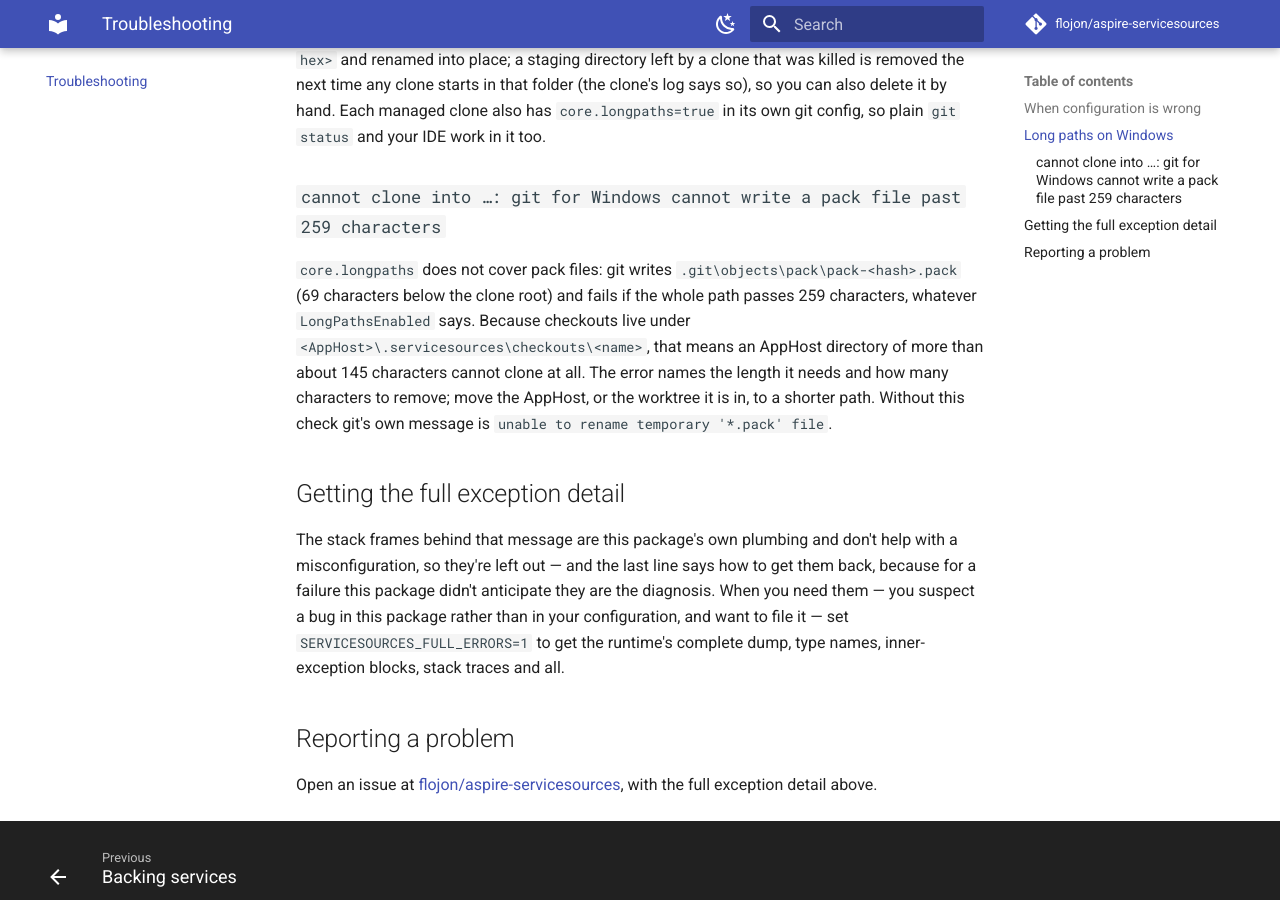
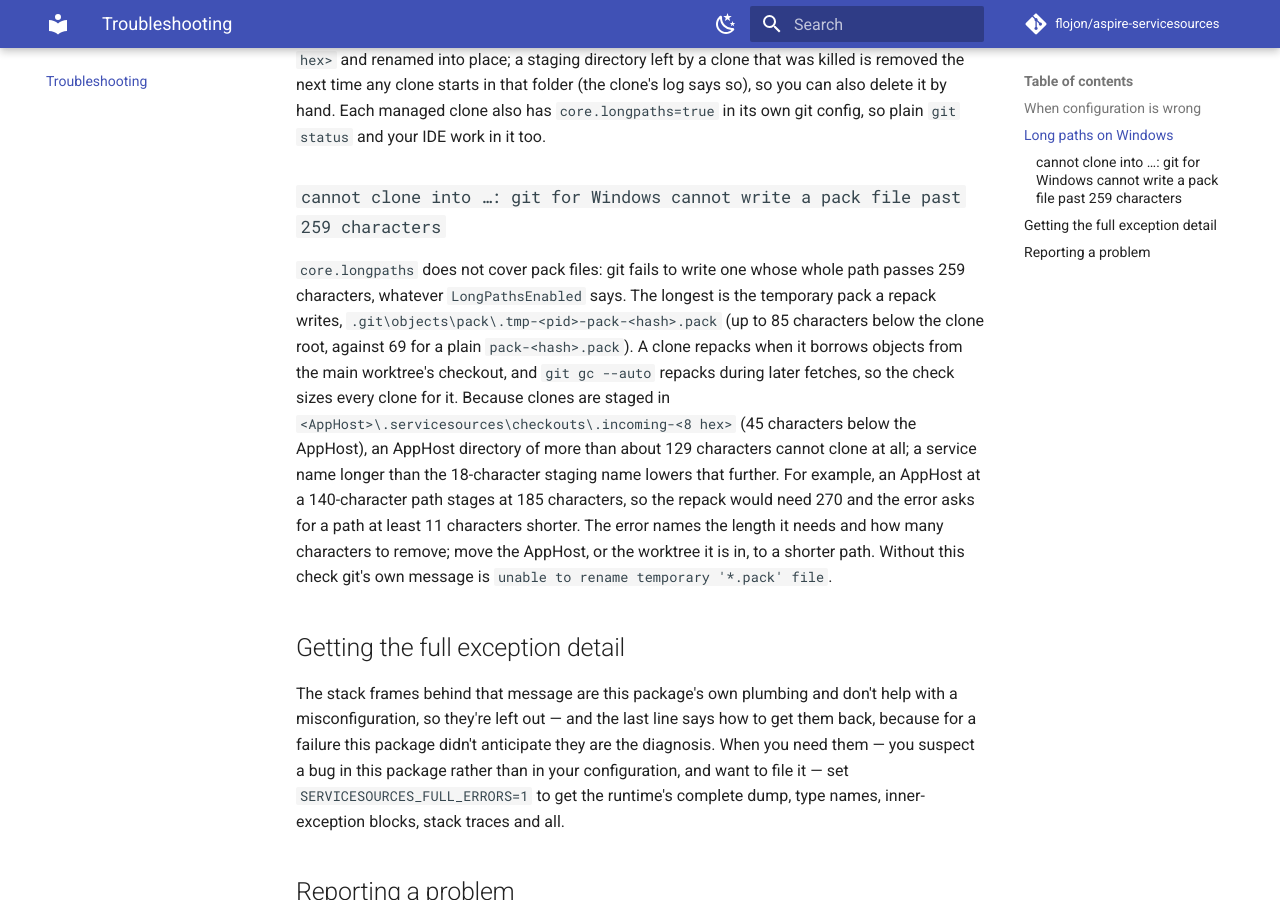
Before and after one commit to flojon/aspire-servicesources, an MkDocs documentation site: the page built from docs/troubleshooting.md, in a window 1280 px wide and 900 px high, scrolled down 749 px. Built offline with MkDocs 1.6.1 and Material for MkDocs 9.7.7, drawn with Linux system fonts in a browser that asks for light colours; comment, search, counter and statistics services are not loaded.

Commit message:
Size the Windows pack-path check for git's repack temp files
A repack writes .git\objects\pack\.tmp-<pid>-pack-<hash>.pack, up to 16
characters longer than a plain pack. The reference clone (--dissociate)
and gc --auto both repack, so a checkout that fit only a plain pack
failed to borrow objects and later failed gc on Windows. The check now
sizes clones for the temporary pack: 85 characters below the clone root,
so an AppHost directory of about 129 characters at most.

Co-Authored-By: Claude Opus 5.5 <noreply@anthropic.com>

```diff
--- a/docs/troubleshooting.md
+++ b/docs/troubleshooting.md
@@ -31,10 +31,16 @@ has `core.longpaths=true` in its own git config, so plain `git status` and your
 
 ### `cannot clone into …: git for Windows cannot write a pack file past 259 characters`
 
-`core.longpaths` does not cover pack files: git writes `.git\objects\pack\pack-<hash>.pack` (69
-characters below the clone root) and fails if the whole path passes 259 characters, whatever
-`LongPathsEnabled` says. Because checkouts live under `<AppHost>\.servicesources\checkouts\<name>`,
-that means an AppHost directory of more than about 145 characters cannot clone at all. The error names
+`core.longpaths` does not cover pack files: git fails to write one whose whole path passes 259
+characters, whatever `LongPathsEnabled` says. The longest is the temporary pack a repack writes,
+`.git\objects\pack\.tmp-<pid>-pack-<hash>.pack` (up to 85 characters below the clone root, against
+69 for a plain `pack-<hash>.pack`). A clone repacks when it borrows objects from the main worktree's
+checkout, and `git gc --auto` repacks during later fetches, so the check sizes every clone for it.
+Because clones are staged in `<AppHost>\.servicesources\checkouts\.incoming-<8 hex>` (45 characters
+below the AppHost), an AppHost directory of more than about 129 characters cannot clone at all; a
+service name longer than the 18-character staging name lowers that further. For example, an AppHost
+at a 140-character path stages at 185 characters, so the repack would need 270 and the error asks
+for a path at least 11 characters shorter. The error names
 the length it needs and how many characters to remove; move the AppHost, or the worktree it is in,
 to a shorter path. Without this check git's own message is `unable to rename temporary '*.pack'
 file`.
```
Also changed, not shown: CHANGELOG.md (+4 -3 lines), 2 other files.
